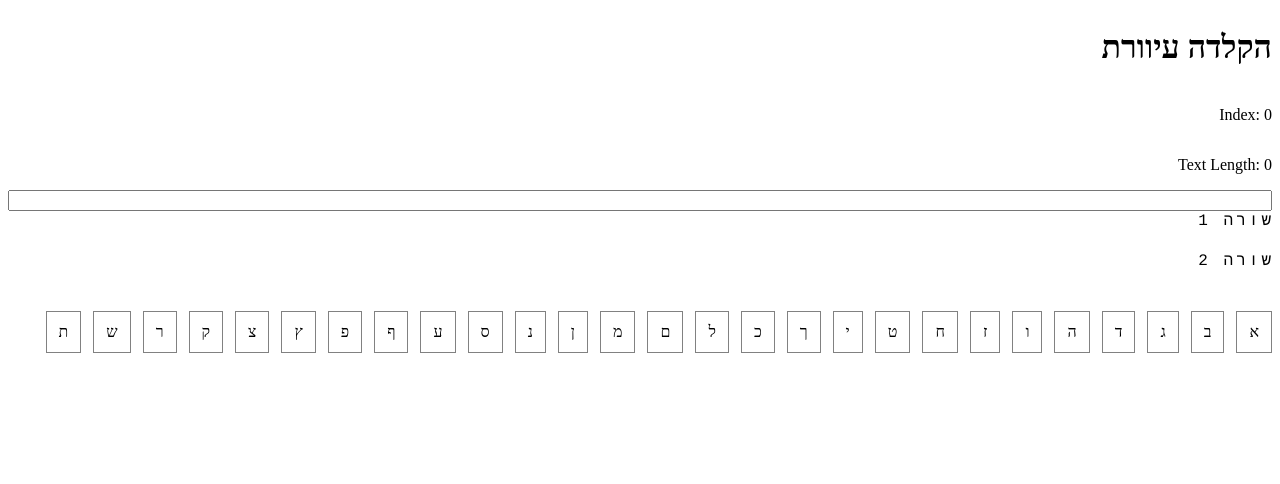
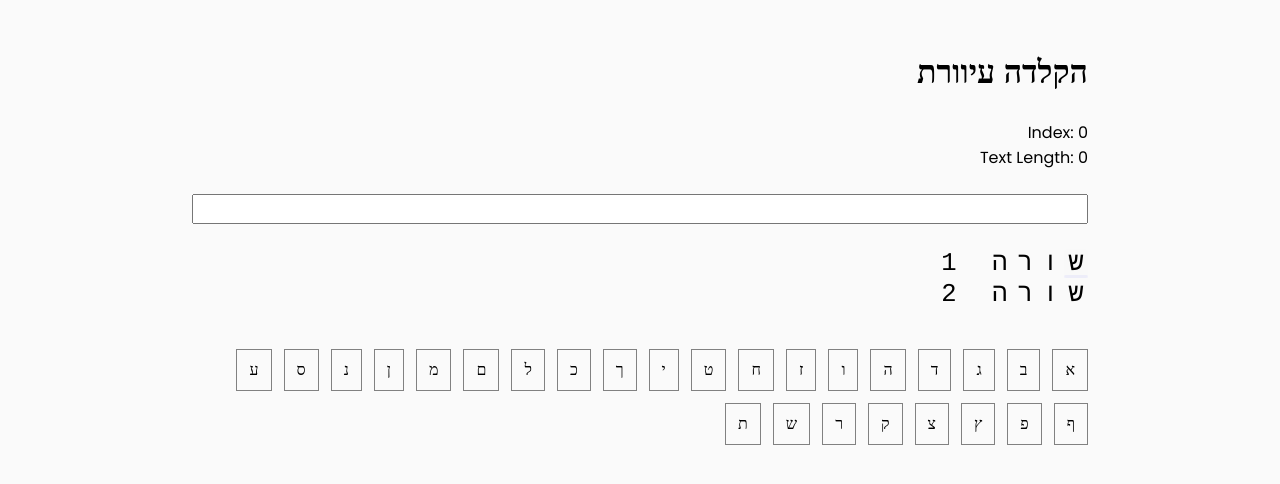
Before and after one commit to dlvhdr/hebrew-touch-typing, a React app: page / in a window 1280 px wide. Shown: the top 484 px of the page. Built offline with nearby package versions, Linux system fonts and the light colour scheme.

Commit message:
add styles and blinking caret

```diff
--- a/package.json
+++ b/package.json
@@ -7,6 +7,7 @@
   "author": "dolevc2@gmail.com",
   "license": "MIT",
   "scripts": {
+    "build": "webpack --config webpack.config.ts",
     "dev": "webpack server --config webpack.config.ts",
     "test": "jest"
   },
@@ -24,6 +25,7 @@
     "@typescript-eslint/eslint-plugin": "^4.29.0",
     "@typescript-eslint/parser": "^4.29.0",
     "babel-loader": "^8.2.2",
+    "css-loader": "^6.2.0",
     "eslint": "^7.32.0",
     "eslint-config-prettier": "^8.3.0",
     "eslint-plugin-prettier": "^3.4.0",
@@ -32,8 +34,10 @@
     "html-webpack-plugin": "^5.3.2",
     "jest": "^27.1.1",
     "prettier": "2.3.2",
+    "resolve-url-loader": "^4.0.0",
     "sass": "^1.39.0",
     "sass-loader": "^12.1.0",
+    "style-loader": "^3.2.1",
     "typescript": "^4.3.5",
     "webpack": "^5.52.0",
     "webpack-cli": "^4.7.2",
--- a/src/HebrewTouchTyping/ExerciseText.tsx
+++ b/src/HebrewTouchTyping/ExerciseText.tsx
@@ -1,6 +1,6 @@
-import React, { useMemo } from 'react';
+import React, { useCallback, useMemo } from 'react';
 import { Exercise } from './HebrewTouchTyping';
-import Letter from './Letter';
+import Letter, { LetterState } from './Letter';
 
 interface ExerciseTextProps {
   exercise: Exercise;
@@ -28,8 +28,20 @@ const ExerciseText: React.FC<ExerciseTextProps> = ({
     [lines, text]
   );
 
+  const getLetterState = useCallback((letter: string, absoluteIndex: number): LetterState => {
+   if (absoluteIndex === userInputText.length) {
+     return LetterState.CURRENT_LETTER;
+   }
+   if (absoluteIndex > userInputText.length) {
+     return LetterState.NOT_REACHED;
+   }
+
+   return userInputText[absoluteIndex] === letter
+      ? LetterState.CORRECT
+      : LetterState.INCORRECT;
+  }, [userInputText]);
+
   return (
-    <div>
       <div className="text">
         {lineIndexes.map(({ start, end }) => (
           <div key={`line_${start}`} className="line" data-testid="line">
@@ -39,20 +51,13 @@ const ExerciseText: React.FC<ExerciseTextProps> = ({
                 <Letter
                   key={absoluteIndex}
                   letter={letter}
-                  state={
-                    absoluteIndex >= userInputText.length
-                      ? 'not-reached'
-                      : userInputText[absoluteIndex] === letter
-                      ? 'correct'
-                      : 'incorrect'
-                  }
+                  state={getLetterState(letter, absoluteIndex)}
                 />
               );
             })}
           </div>
         ))}
       </div>
-    </div>
   );
 };
 
--- a/src/HebrewTouchTyping/HebrewTouchTyping.tsx
+++ b/src/HebrewTouchTyping/HebrewTouchTyping.tsx
@@ -1,7 +1,8 @@
 import React, { KeyboardEvent, useState } from 'react';
-import './hebrew-touch-typing.scss';
 import ExerciseText from './ExerciseText';
 import { HEBREW_LETTERS } from '../constants/hebrewLetters';
+
+import './hebrew-touch-typing.scss';
 
 export interface Exercise {
   text: string;
@@ -33,6 +34,7 @@ const HebrewTouchTyping = ({
       <p>Text Length: {inputValue.length}</p>
       <input
         data-testid="input"
+        className="input"
         value={inputValue}
         onChange={(e) => setInputValue(e.target.value)}
         onKeyPress={onInputValueChange}
--- a/src/HebrewTouchTyping/Letter.tsx
+++ b/src/HebrewTouchTyping/Letter.tsx
@@ -1,22 +1,37 @@
 import classNames from 'classnames';
-import React from 'react';
+import React, { useMemo } from 'react';
+
+export enum LetterState {
+  CORRECT = 'correct',
+  INCORRECT = 'incorrect',
+  NOT_REACHED = 'not-reached',
+  CURRENT_LETTER = 'current-letter',
+};
 
 interface LetterProps {
   letter: string;
-  state: 'correct' | 'incorrect' | 'not-reached';
-}
+  state: LetterState;
+};
 
 const Letter: React.FC<LetterProps> = ({ letter, state }: LetterProps) => {
+  const activeClassName = useMemo(() => {
+    switch (state) {
+      case LetterState.CURRENT_LETTER:
+        return 'current-letter';
+      case LetterState.CORRECT:
+        return 'correct-letter';
+      case LetterState.INCORRECT:
+        return 'incorrect-letter';
+      default:
+        return undefined;
+    }
+  }, [state])
   return (
     <span
       data-testid="letter"
       className={classNames(
         'letter',
-        state === 'not-reached'
-          ? undefined
-          : state === 'correct'
-          ? 'correct-letter'
-          : 'incorrect-letter'
+        activeClassName
       )}
     >
       {letter === ' ' ? '\u00A0' : letter}
--- a/src/HebrewTouchTyping/hebrew-touch-typing.scss
+++ b/src/HebrewTouchTyping/hebrew-touch-typing.scss
@@ -1,4 +1,3 @@
-@import '../../public/css/typography.scss';
 
 .root {
   display: flex;
@@ -13,11 +12,12 @@ h1 {
 }
 
 .text {
+  font-size: 1.6em;
   margin-bottom: 40px;
   font-family: 'Cousine-Regular';
   display: flex;
   flex-direction: column;
-  gap: 20px;
+  gap: 1px;
 }
 
 .line {
@@ -41,8 +41,48 @@ h1 {
 }
 
 .letter {
-  margin: 1px;
+  margin: 0.5px;
   border-radius: 2px;
+  padding-inline: 4px;
+}
+
+.current-letter {
+  $animation-speed: 0.8s;
+
+  position: relative;
+  background-color: rgba(0,0,0,0.1);
+  animation: blink-bg $animation-speed ease-in-out infinite alternate;
+
+  &:after {
+    content: '';
+    display: block;
+    position: absolute;
+    left: 0;
+    right: 0;
+    bottom: 0px;
+    height: 3px;
+    background-color: blue;
+    border-radius: 2px;
+    animation: blink-caret $animation-speed ease-in-out infinite alternate;
+  }
+
+  @keyframes blink-bg {
+   0% {
+     background-color: rgba(0,0,0,0.1);
+   }
+   100% {
+     background-color: rgba(0,0,0,0);
+   }
+  }
+
+  @keyframes blink-caret {
+   0% {
+     opacity: 1;
+   }
+   100% {
+     opacity: 0;
+   }
+  }
 }
 
 .correct-letter {
@@ -51,3 +91,9 @@ h1 {
 .incorrect-letter {
   background: red;
 }
+
+.input {
+  margin: 24px 0px;
+  font-size: 1em;
+  padding: 4px;
+}
--- a/src/Root/Root.tsx
+++ b/src/Root/Root.tsx
@@ -1,6 +1,8 @@
 import React from 'react';
 import HebrewTouchTyping from '../HebrewTouchTyping/HebrewTouchTyping';
 import { exercise } from '../exercises/hebrew-origins';
+
+import './root.scss';
 
 const HebrewTouchTypingPage = (): React.ReactElement => {
   return (
--- /dev/null
+++ b/src/Root/root.scss
@@ -0,0 +1,14 @@
+@import '../../public/css/typography.scss';
+
+*, *::before, *::after {
+  box-sizing: border-box;
+  padding: 0px;
+  margin: 0px;
+}
+
+body {
+  font-family: 'Poppins';
+  font-size: 16px;
+  padding: 48px 15vw;
+  background: #FAFAFA;
+}
--- a/webpack.config.ts
+++ b/webpack.config.ts
@@ -7,6 +7,7 @@ module.exports = {
   output: {
     filename: 'main.bundle.js',
     path: path.resolve(__dirname, 'dist'),
+    publicPath: path.resolve(__dirname, 'dist'),
   },
   devServer: {
     contentBase: './dist',
@@ -33,20 +34,33 @@ module.exports = {
         use: ['html-loader'],
       },
       {
-        test: /\.(woff|woff2|eot|ttf|otf)$/i,
-        type: 'asset/resource',
-      },
-      {
         test: /\.svg$/i,
         type: 'asset/resource',
       },
       {
         test: /\.s[ac]ss$/i,
-        use: ['style-loader', 'css-loader', 'sass-loader'],
+        use: [
+          'style-loader',
+          'css-loader',
+          'resolve-url-loader',
+          {
+            loader: 'sass-loader',
+            options: {
+              sourceMap: true,
+            }
+          }
+        ],
+      },
+      {
+        test: /\.(woff|woff2|eot|ttf|otf)$/i,
+        type: 'asset/resource',
+        generator: {
+         filename: 'fonts/[hash][ext][query]'
+       }
       },
     ],
   },
   resolve: {
-    extensions: ['.tsx', '.ts', '.js'],
+    extensions: ['.tsx', '.ts', '.js', '.scss', '.ttf'],
   },
 };
```
Also changed, not shown: 2 other files (tests, documents, lock files or other folders).
